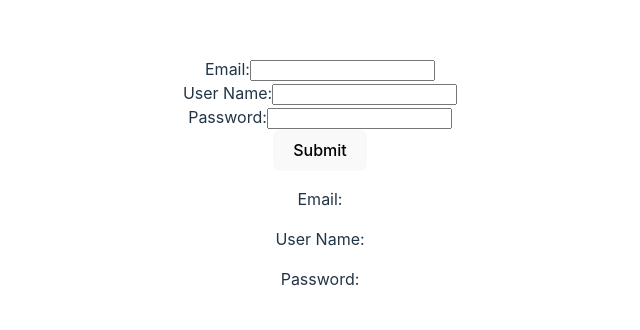
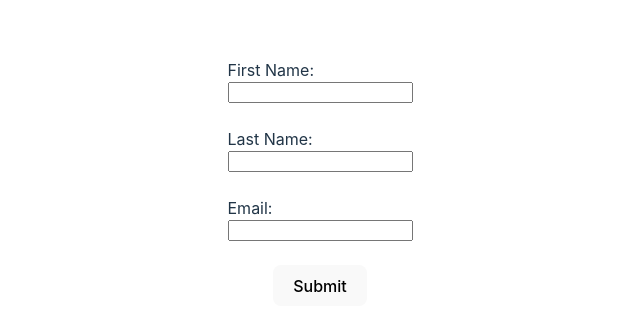
Before and after one commit to ShlykovAA/vite_react, a React (Vite) app: page / in a window 1280 px wide. Shown: the part 218-548 px from the top of the page, without its empty margins (320-960 px from the left). Built offline with nearby package versions, Linux system fonts and the light colour scheme.

Commit message:
lesson 42 home work

```diff
--- a/src/App.tsx
+++ b/src/App.tsx
@@ -1,10 +1,10 @@
-import { Form } from './sections/form';
+import { FormHomeWork } from './sections/useForm-HomeWork'
 import './App.css'
 
 function App() {
   return (
     <>
-      <Form />
+      <FormHomeWork />
     </>
   )
 }
--- /dev/null
+++ b/src/components/FormItem-HomeWork/FormItem-HomeWork.tsx
@@ -0,0 +1,32 @@
+import { ControllerFieldState, ControllerRenderProps } from "react-hook-form";
+import { IForm } from "../../sections/useForm-HomeWork";
+import cn from "classnames";
+import styles from "./FormItem.module.scss";
+
+interface IFormItem {
+    field: ControllerRenderProps<IForm, any>;
+    fieldState: ControllerFieldState;
+    labelText: string;
+}
+
+export const FormItemHomeWork = ({ field, fieldState, labelText }: IFormItem) => {
+    const inputState = fieldState.isTouched && !fieldState.invalid && fieldState.isDirty;
+    const inputError = fieldState.isTouched && fieldState.invalid;
+    return (
+        <div className={styles["container"]}>
+            <label>
+                {labelText}
+            </label>
+            <input {...field} className={cn(styles["field"], {
+                [styles["success"]]: inputState,
+                [styles["error"]]: inputError,
+            })} />
+            { fieldState.invalid && fieldState.isTouched ? (
+                    <span style={{color: "red"}}>{fieldState.error?.message}</span>
+                ) : (
+                    null
+                )
+            }
+        </div>
+    )
+}
--- /dev/null
+++ b/src/components/FormItem-HomeWork/FormItem.module.scss
@@ -0,0 +1,18 @@
+.container {
+    display: flex;
+    flex-direction: column;
+    align-items: flex-start;
+    height: 45px;
+}
+
+.field {
+    outline: none;
+}
+
+.success {
+    border-color: green;
+}
+
+.error {
+    border-color: red;
+}
--- /dev/null
+++ b/src/components/FormItem-HomeWork/index.ts
@@ -0,0 +1 @@
+export { FormItemHomeWork } from "./FormItem-HomeWork"
--- /dev/null
+++ b/src/sections/useForm-HomeWork/index.ts
@@ -0,0 +1,2 @@
+export { FormHomeWork } from "./useForm-HomeWork";
+export type { IForm } from "./useForm-HomeWork"
--- /dev/null
+++ b/src/sections/useForm-HomeWork/useForm-HomeWork.tsx
@@ -0,0 +1,60 @@
+import { useForm, Controller } from "react-hook-form";
+import { yupResolver } from '@hookform/resolvers/yup';
+import * as yup from "yup";
+import { FormItemHomeWork } from "../../components/FormItem-HomeWork";
+
+export interface IForm {
+    firstName: string;
+    lastName: string;
+    email: string;
+}
+
+const validationSchema = yup.object({
+    firstName: yup.string().required("Required").min(4,"Too short").max(20,"Too long"),
+    lastName: yup.string().min(4,"Too short").max(20,"Too long").required("Required"),
+    email: yup.string().required("Required").email("Incorrect Email"),
+})
+
+export const FormHomeWork = () => {
+    const { handleSubmit, control, getValues } = useForm<IForm>({
+        defaultValues: {
+            firstName: "",
+            lastName: "",
+            email: "",
+        },
+        resolver: yupResolver(validationSchema),
+        mode: "onChange",
+    });
+    const onSubmit = handleSubmit(() => {
+        console.log("OnSubmit", getValues())
+    });
+    return (
+        <form onSubmit={onSubmit}>
+            <Controller
+                name="firstName"
+                control={control}
+                render={({field, fieldState}) => {
+                    return <FormItemHomeWork field={field} fieldState={fieldState} labelText="First Name:" />
+                }}
+            />
+            <br />
+            <Controller
+                name="lastName"
+                control={control}
+                render={({field, fieldState}) => {
+                    return <FormItemHomeWork field={field} fieldState={fieldState} labelText="Last Name:" />
+                }}
+            />
+            <br />
+            <Controller
+                name="email"
+                control={control}
+                render={({field, fieldState}) => {
+                    return <FormItemHomeWork field={field} fieldState={fieldState} labelText="Email:" />
+                }}
+            />
+            <br />
+            <button type="submit">Submit</button>
+        </form>
+    )
+}
```
